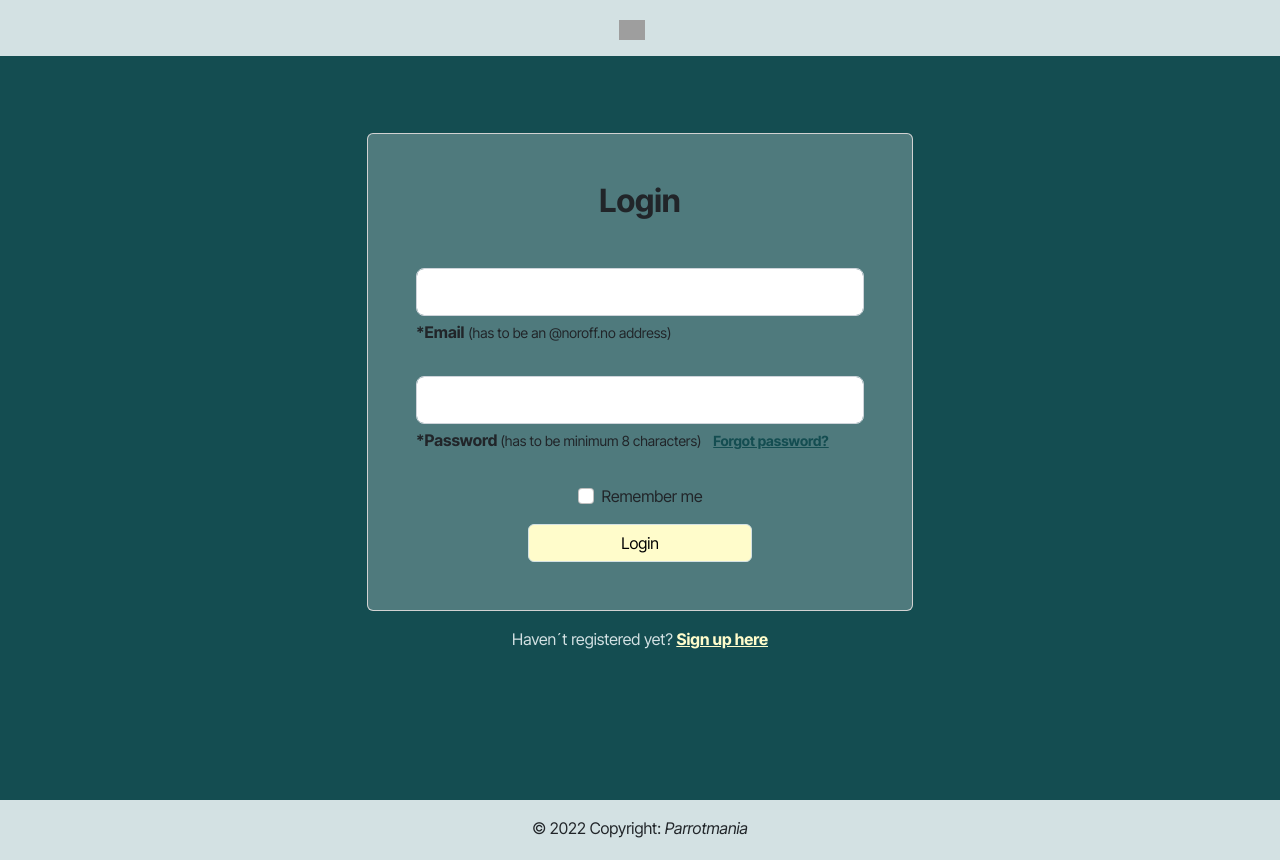
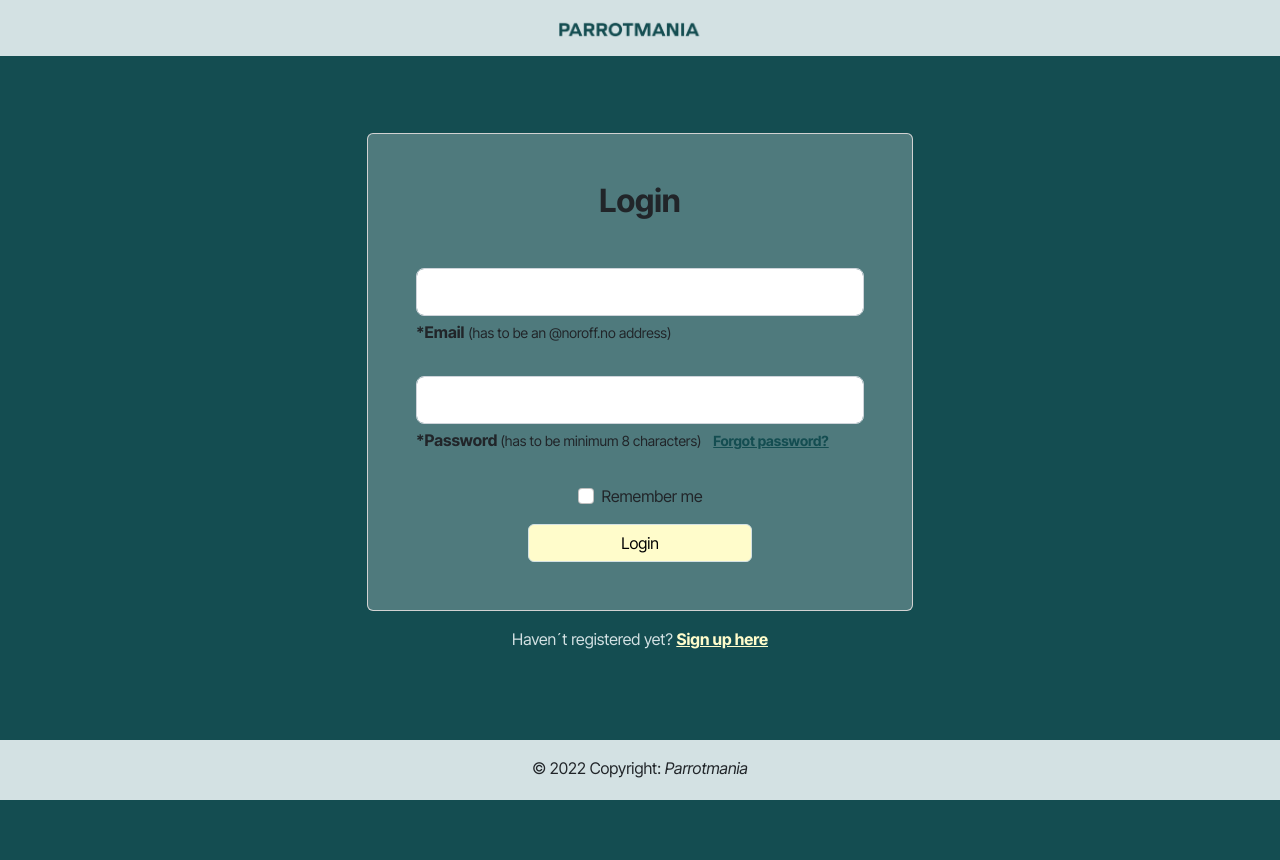
Before and after one commit to AugustWahlberg/ca-js2-social-media-app, a website with bundled scripts: page profile/login/index.html in a window 1280 px wide. After the commit the page ends 800 px from the top, so only its background shows below. Built offline with nearby package versions, Linux system fonts and the light colour scheme; no server answers; grey boxes are pictures that could not be loaded.

Commit message:
UI changes Login page

```diff
--- a/profile/login/index.html
+++ b/profile/login/index.html
@@ -4,7 +4,7 @@
   <meta charset="UTF-8">
   <meta http-equiv="X-UA-Compatible" content="IE=edge">
   <meta name="viewport" content="width=device-width, initial-scale=1.0">
-  <title>Login</title>
+  <title>Parrotmania | Login</title>
   <link rel="stylesheet" href="/dist/css/styles.css">
   <link rel="stylesheet" href="https://cdn.jsdelivr.net/npm/bootstrap-icons@1.9.1/font/bootstrap-icons.css">
   <script src="/node_modules/bootstrap/dist/js/bootstrap.bundle.js" defer></script>
@@ -20,10 +20,10 @@
       <div class="container justify-content-center">
         <a class="navbar-brand" href="../../index.html">
           <img
-            src="https://mdbcdn.b-cdn.net/img/logo/mdb-transaprent-noshadows.webp"
-            height="20"
-            alt="MDB Logo"
-            loading="lazy"
+          src="/images/wordmark-logo.png"
+          height="20"
+          alt="PM Wordmark Logo"
+          loading="lazy"
           />
         </a>
       </div>
@@ -81,7 +81,7 @@
   </div>
 </section>
 
-<footer class="bg-info text-center text-lg-start footer">
+<footer class="bg-info text-center text-lg-start footer position-absolute">
         <div class="text-center pt-3">
           © 2022 Copyright: <em>Parrotmania</em>
           </div>
```
